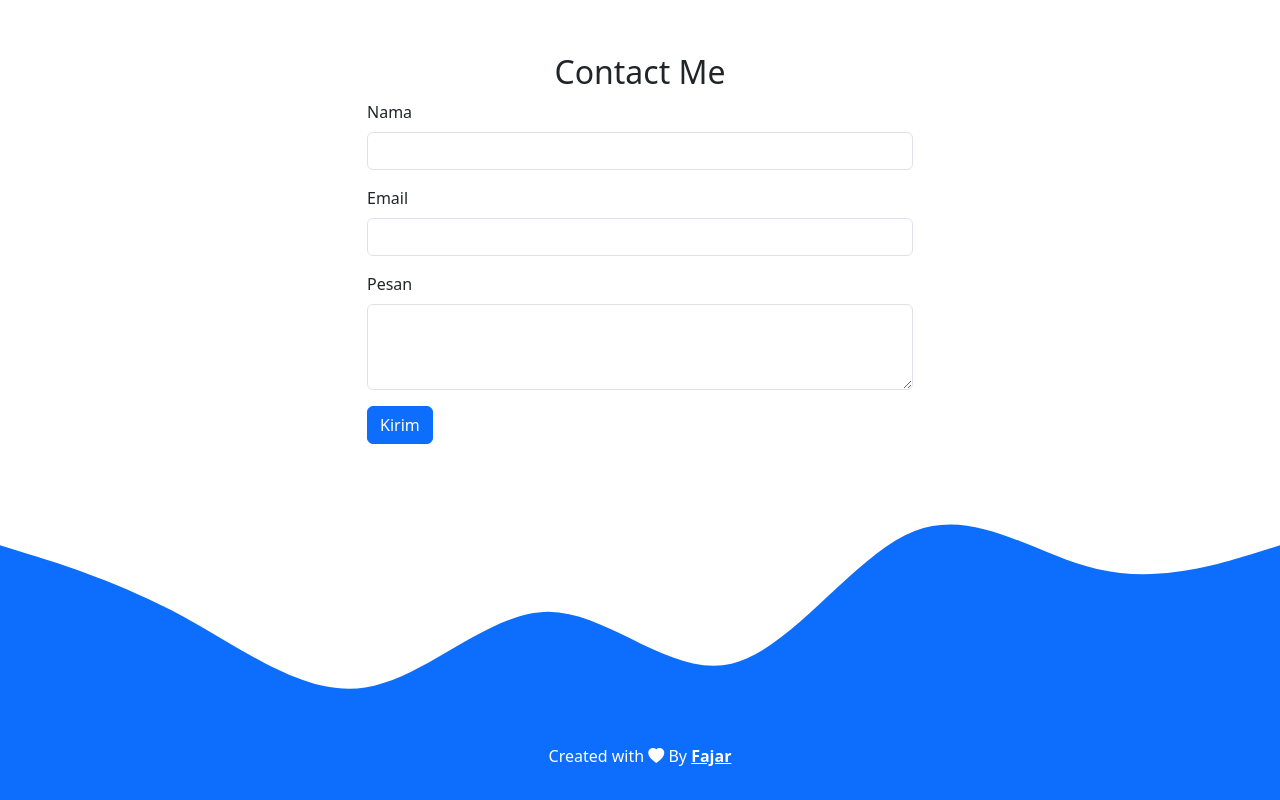
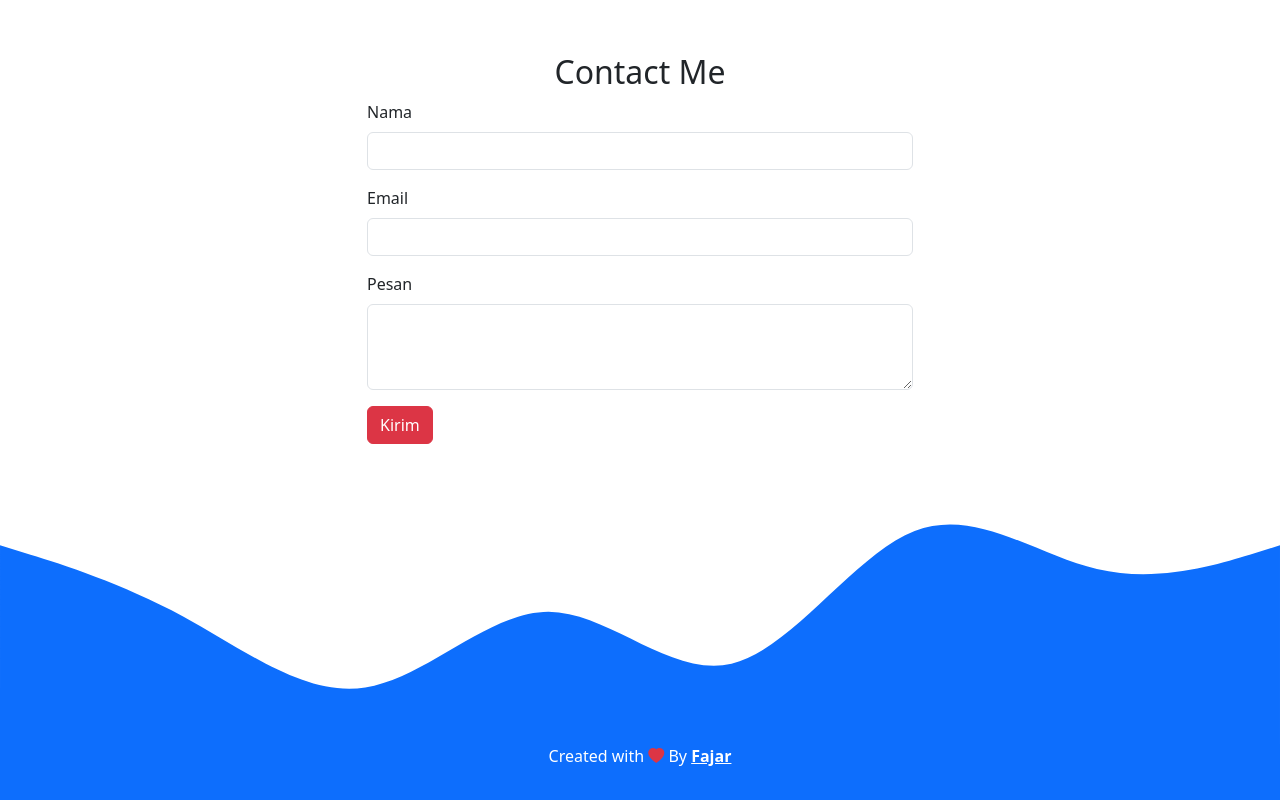
Before and after one commit to Fajarbsnur/portfolio.github.io, a plain HTML site: page index.html in a window 1280 px wide. Shown: the part 2583-3383 px from the top of the page. Drawn offline with nearby package versions, Linux system fonts and the light colour scheme.

Commit message:
tombol merah

```diff
--- a/index.html
+++ b/index.html
@@ -168,7 +168,7 @@
                 <label for="pesan" class="form-label">Pesan</label>
                 <textarea class="form-control" id="pesan" rows="3"></textarea>
               </div>
-              <button type="submit" class="btn btn-primary">Kirim</button>
+              <button type="submit" class="btn btn-danger">Kirim</button>
             </form>
           </div>
         </div>
@@ -185,7 +185,7 @@
 
     <!-- Footer -->
     <footer class="bg-primary text-white text-center pb-3">
-      <p>Created with <i class="bi bi-heart-fill text-succes"></i> By <a href="https://www.instagram.com/fjarbsnur?utm_source=ig_web_button_share_sheet&igsh=ZDNlZDc0MzIxNw==" class="text-white fw-bold">Fajar</a></p>
+      <p>Created with <i class="bi bi-heart-fill text-danger"></i> By <a href="https://www.instagram.com/fjarbsnur?utm_source=ig_web_button_share_sheet&igsh=ZDNlZDc0MzIxNw==" class="text-white fw-bold">Fajar</a></p>
     </footer>
     <!-- Footer End -->
 
```
